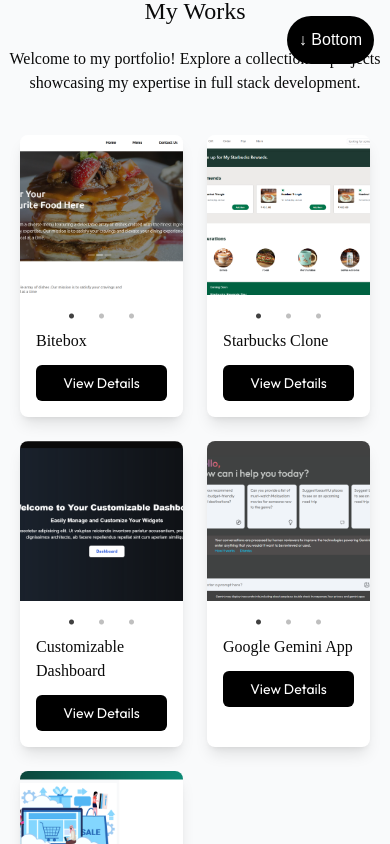
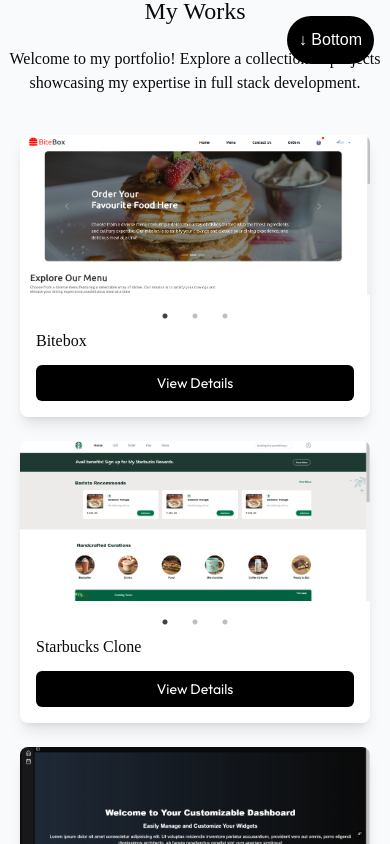
Before and after one commit to Jithin7777/Portfolio-Next.js-, a Next.js app: page / in a window 390 px wide. Shown: the part 700-1544 px from the top of the page. Built offline with nearby package versions, Linux system fonts and the light colour scheme; a web font is replaced by a local one.

Commit message:
works file updated

```diff
--- a/src/app/components/MyWorks/Works.jsx
+++ b/src/app/components/MyWorks/Works.jsx
@@ -52,7 +52,7 @@
         expertise in full stack development.
       </p>
 
-      <div className="mt-10 grid grid-cols-2 sm:grid-cols-3 lg:grid-cols-4 xl:grid-cols-5 gap-6 px-5 lg:px-28">
+      <div className="mt-10 grid grid-cols-1 sm:grid-cols-3 lg:grid-cols-4 xl:grid-cols-5 gap-6 px-5 lg:px-28">
         {currentItems.map((work, index) => (
           <div
             key={index}
```
